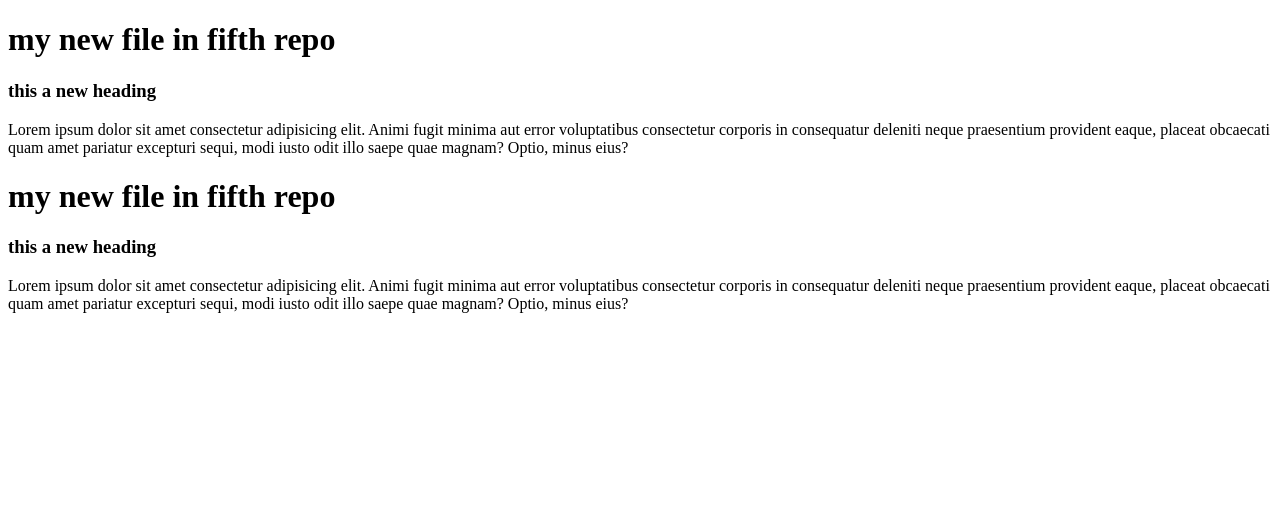
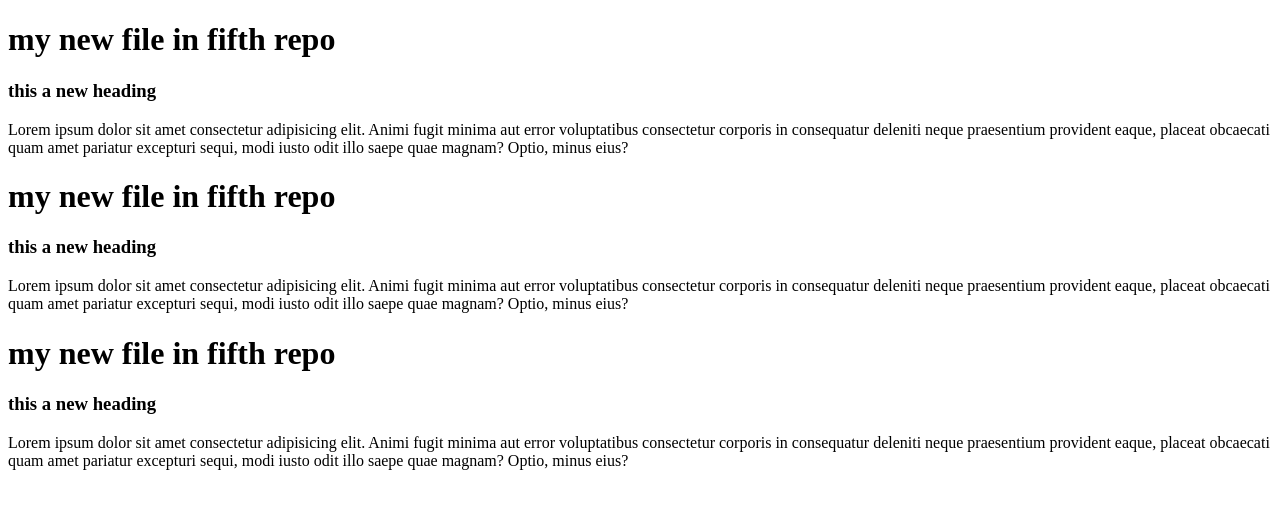
Before and after one commit to maruf11604/my-new-fifth-repo, a plain HTML site: page index.html in a window 1280 px wide. Drawn offline with Linux system fonts and the light colour scheme.

Commit message:
add again div

```diff
--- a/index.html
+++ b/index.html
@@ -17,5 +17,10 @@
     <h3>this a new heading </h3>
     <p>Lorem ipsum dolor sit amet consectetur adipisicing elit. Animi fugit minima aut error voluptatibus consectetur corporis in consequatur deleniti neque praesentium provident eaque, placeat obcaecati quam amet pariatur excepturi sequi, modi iusto odit illo saepe quae magnam? Optio, minus eius?</p>
     </div>
+    <div>
+        <h1>my new file in fifth repo</h1>
+    <h3>this a new heading </h3>
+    <p>Lorem ipsum dolor sit amet consectetur adipisicing elit. Animi fugit minima aut error voluptatibus consectetur corporis in consequatur deleniti neque praesentium provident eaque, placeat obcaecati quam amet pariatur excepturi sequi, modi iusto odit illo saepe quae magnam? Optio, minus eius?</p>
+    </div>
 </body>
 </html>
```
